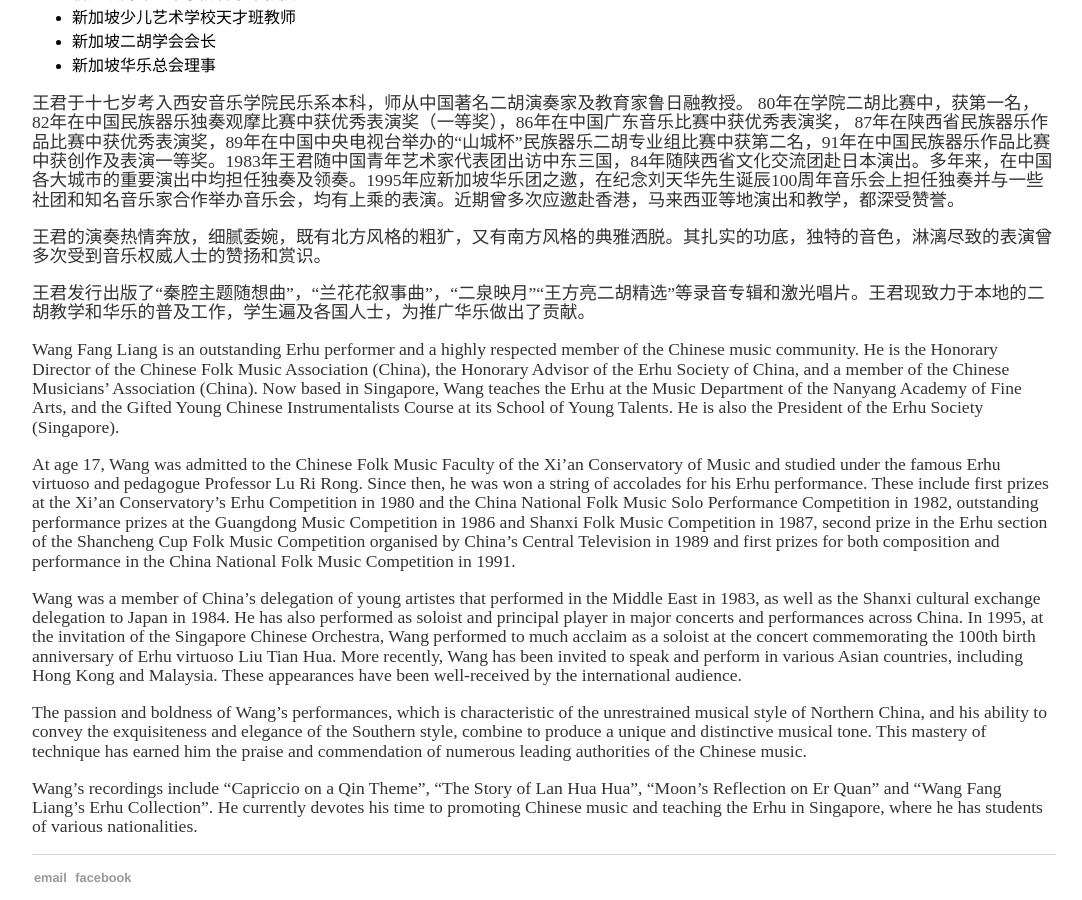
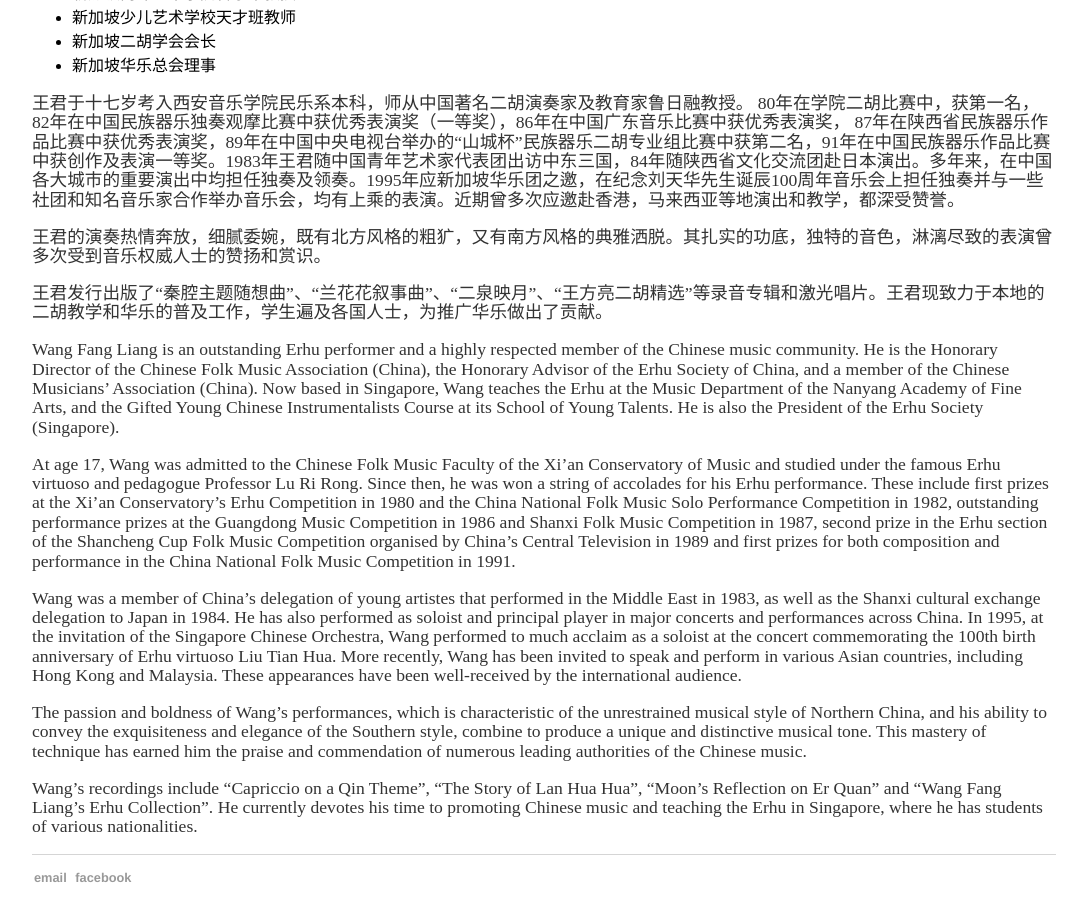
Before and after one commit to sgerhusociety/sgerhusociety.github.io, a Jekyll site: the page built from about/president.md, in a window 1280 px wide and 900 px high, scrolled down 1057 px. Shown: the whole window, without its empty margins (96-1178 px from the left). Built offline with Jekyll 4.4.1, drawn with Linux system fonts in a browser that asks for light colours.

Commit message:
fix: typo

```diff
--- a/about/president.md
+++ b/about/president.md
@@ -20,7 +20,7 @@ title: About
 
 王君的演奏热情奔放，细腻委婉，既有北方风格的粗犷，又有南方风格的典雅洒脱。其扎实的功底，独特的音色，淋漓尽致的表演曾多次受到音乐权威人士的赞扬和赏识。
 
-王君发行出版了“秦腔主题随想曲”，“兰花花叙事曲”，“二泉映月”“王方亮二胡精选”等录音专辑和激光唱片。王君现致力于本地的二胡教学和华乐的普及工作，学生遍及各国人士，为推广华乐做出了贡献。
+王君发行出版了“秦腔主题随想曲”、“兰花花叙事曲”、“二泉映月”、“王方亮二胡精选”等录音专辑和激光唱片。王君现致力于本地的二胡教学和华乐的普及工作，学生遍及各国人士，为推广华乐做出了贡献。
 
 Wang Fang Liang is an outstanding Erhu performer and a highly respected member of the Chinese music community.  He is the Honorary Director of the Chinese Folk Music Association (China), the Honorary Advisor of the Erhu Society of China, and a member of the Chinese Musicians’ Association (China).  Now based in Singapore, Wang teaches the Erhu at the Music Department of the Nanyang Academy of Fine Arts, and the Gifted Young Chinese Instrumentalists Course at its School of Young Talents.  He is also the President of the Erhu Society (Singapore).
 
```
